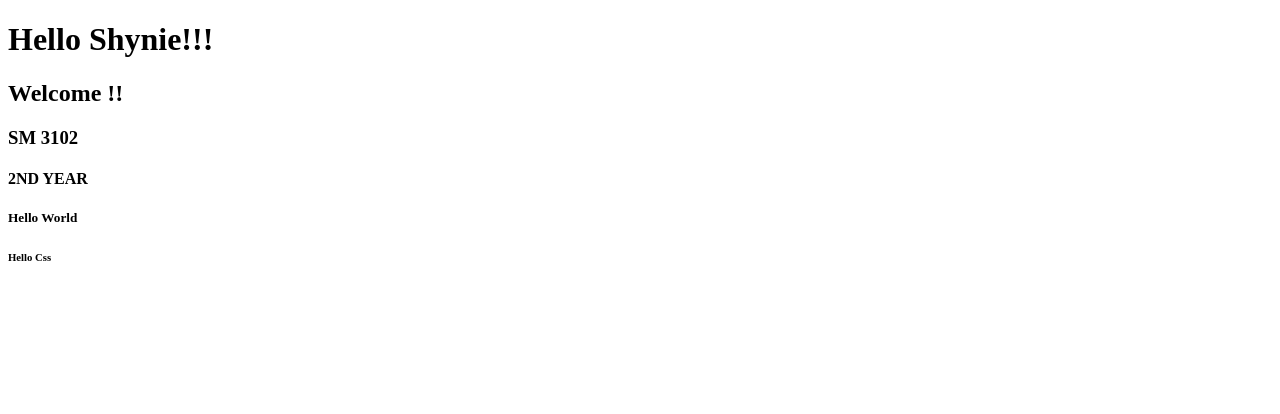
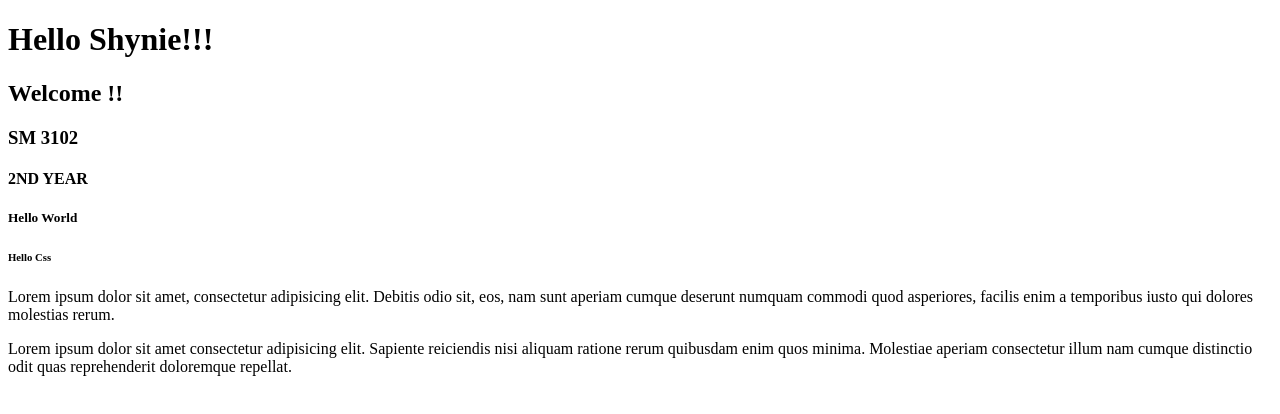
Before and after one commit to laz897/First-Timer-in-a-Git, a plain HTML site: page index.html in a window 1280 px wide. Drawn offline with Linux system fonts and the light colour scheme.

Commit message:
5th Attempt

```diff
--- a/index.html
+++ b/index.html
@@ -16,5 +16,12 @@
 
     <h5>Hello World</h5>
     <h6>Hello Css</h6>
+    <P>Lorem ipsum dolor sit amet, consectetur adipisicing elit. Debitis odio sit, eos,
+        nam sunt aperiam cumque deserunt numquam commodi quod asperiores, facilis enim a temporibus
+        iusto qui dolores molestias rerum.</P>
+    <p>Lorem ipsum dolor sit amet consectetur adipisicing elit. Sapiente reiciendis
+        nisi aliquam ratione rerum quibusdam enim quos minima. Molestiae aperiam
+        consectetur illum
+        nam cumque distinctio odit quas reprehenderit doloremque repellat.</p>
 
 </html>
```
